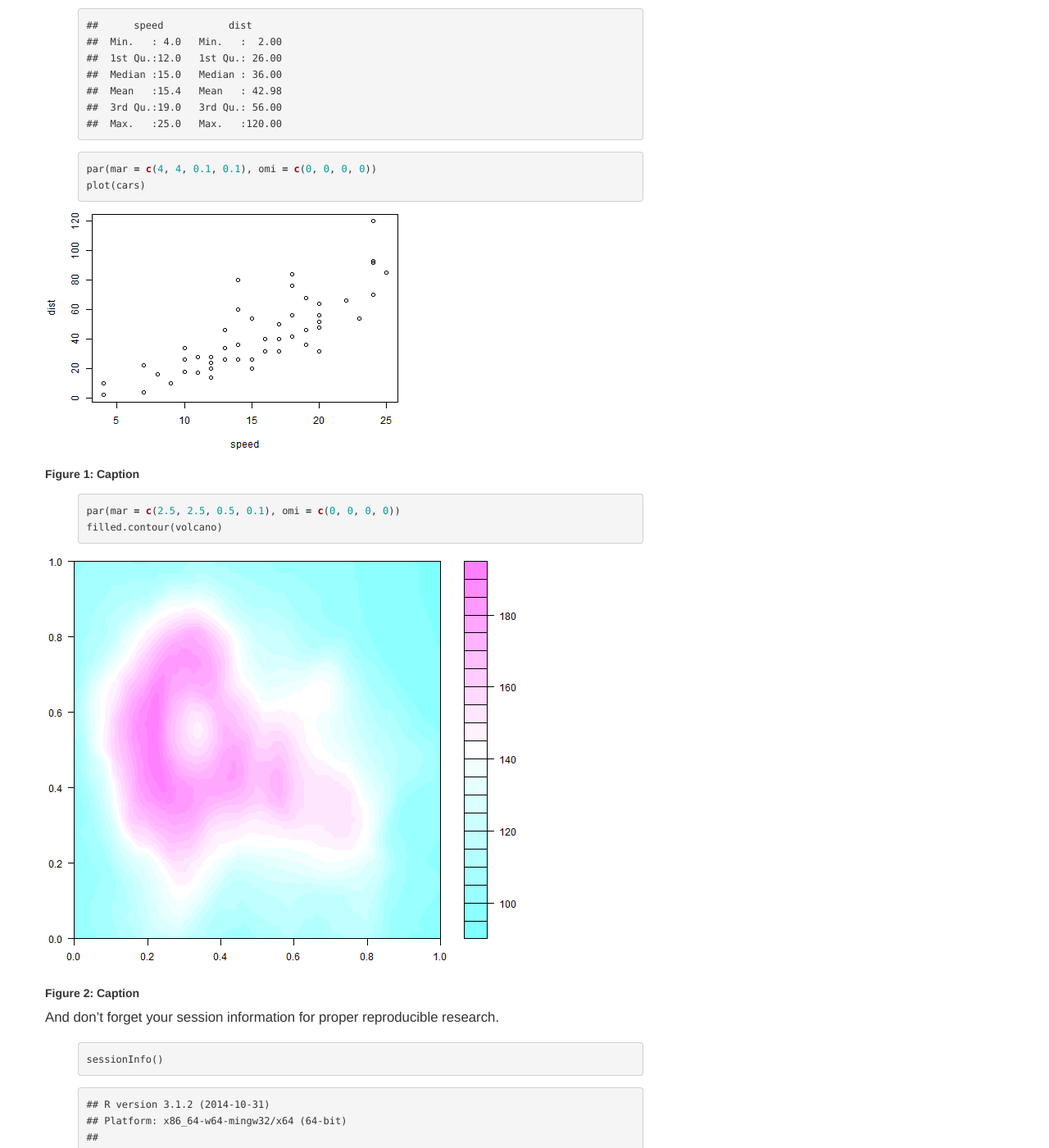
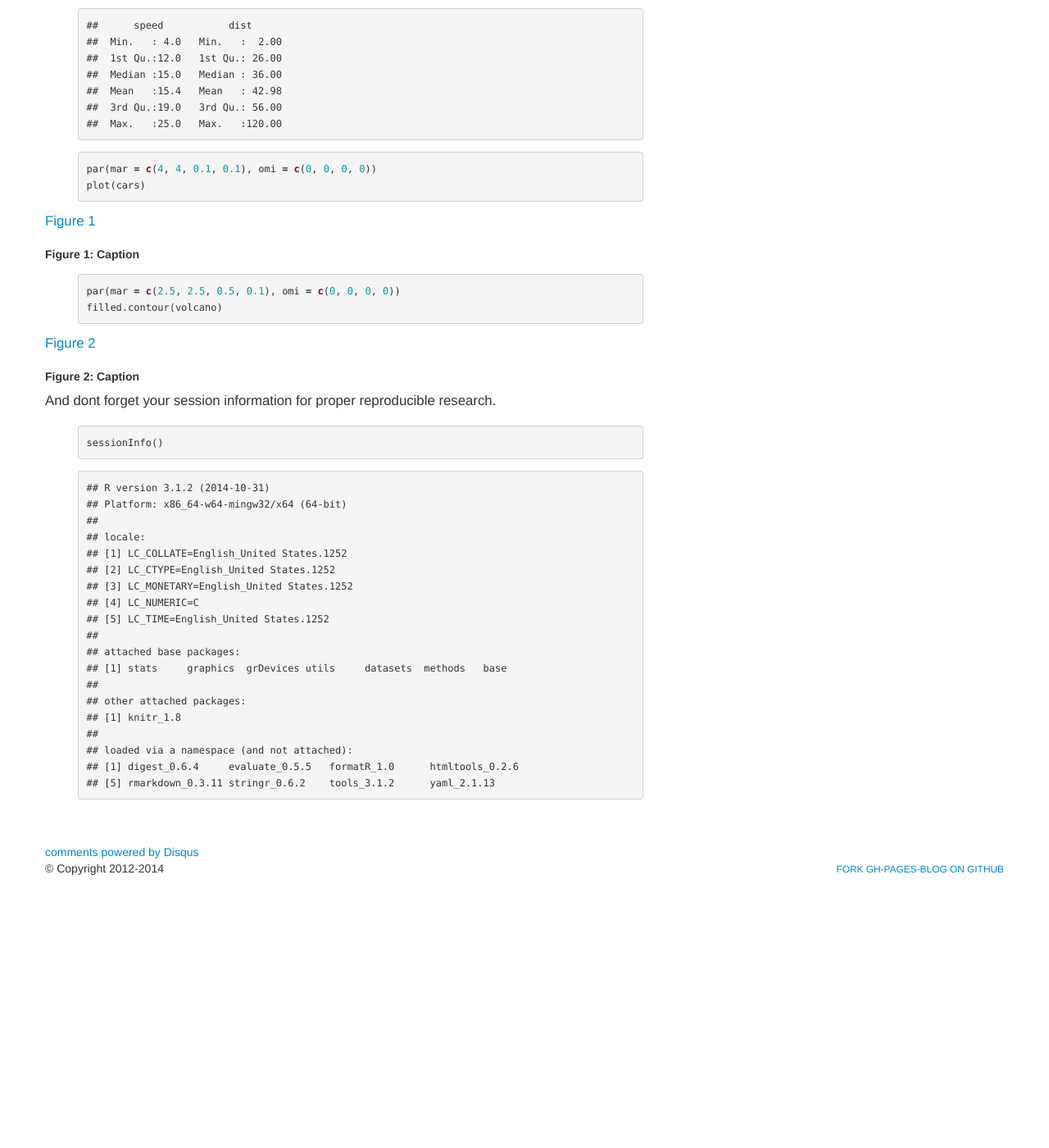
Before and after one commit to melindahiggins2000/blog, a Jekyll site: the page built from _posts/2012-07-03-knitr-jekyll.md, in a window 1280 px wide and 1400 px high, scrolled down 1245 px. Shown: the whole window at 82% size. Built offline with Jekyll 4.4.1, drawn with Linux system fonts in a browser that asks for light colours; comment, search, counter and statistics services are not loaded; after the commit the page ends 2315 px from its top, so only the background shows below that.

Commit message:
Update 2012-07-03-knitr-jekyll.md
removed apostrophes with that's and don't and removed ! before [center] and edited text in []

```diff
--- a/_posts/2012-07-03-knitr-jekyll.md
+++ b/_posts/2012-07-03-knitr-jekyll.md
@@ -83,7 +83,7 @@
 plot(cars)
 {% endhighlight %}
 
-![center](/figs/2012-07-03-knitr-jekyll/fig1-1.png)
+[Figure 1](/figs/2012-07-03-knitr-jekyll/fig1-1.png)
 ##### Figure 1: Caption
 
 
@@ -92,10 +92,10 @@
 filled.contour(volcano)
 {% endhighlight %}
 
-![center](/figs/2012-07-03-knitr-jekyll/fig2-1.png)
+[Figure 2](/figs/2012-07-03-knitr-jekyll/fig2-1.png)
 ##### Figure 2: Caption
 
-And don't forget your session information for proper reproducible research.
+And dont forget your session information for proper reproducible research.
 
 {% highlight r %}
 sessionInfo()
```
Also changed, not shown: other parts of _posts/2012-07-03-knitr-jekyll.md (+1 -1 lines).
